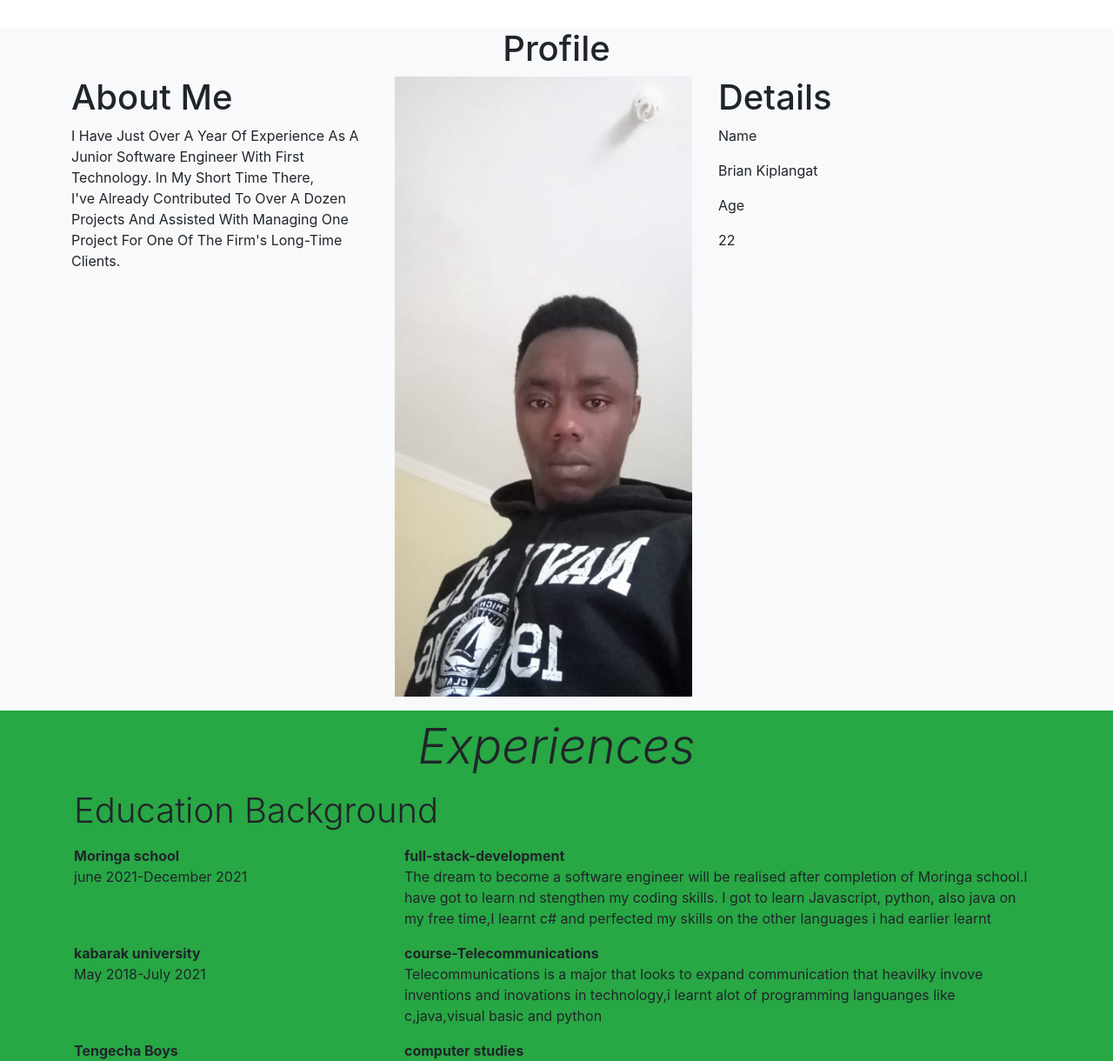
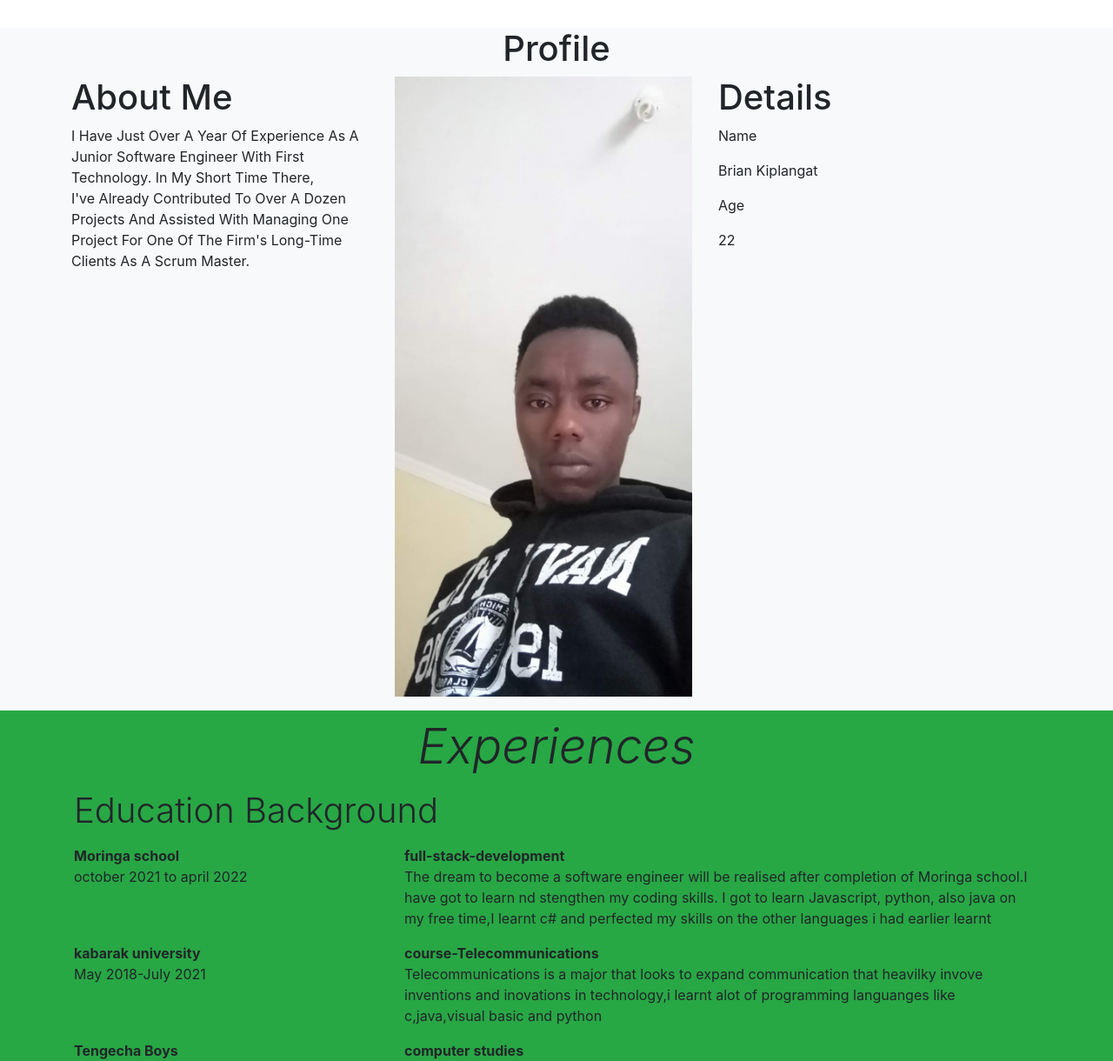
Before and after one commit to Briankiplangat88/portfolio, a plain HTML site: page index.html in a window 1280 px wide. Shown: the part 400-1620 px from the top of the page at 87% size. Drawn offline with nearby package versions, Linux system fonts and the light colour scheme; files that its build step writes are made by us from their sources; files whose address does not match are found by name.

```diff
--- a/index.html
+++ b/index.html
@@ -54,7 +54,7 @@
             <div class="row ">
                  <div class="col-md-4">
                     <h1> about me</h1>
-                    <p>I have just over a year of experience as a junior software engineer with First Technology. In my short time there,<br> I've already contributed to over a dozen projects and assisted with managing one project for one of the firm's long-time clients.</p>
+                    <p>I have just over a year of experience as a junior software engineer with First Technology. In my short time there,<br> I've already contributed to over a dozen projects and assisted with managing one project for one of the firm's long-time clients as a scrum master.</p>
                 </div>
 
                 <div class="col-md-4">
@@ -95,7 +95,7 @@
                   </div>
 
                   <div class="col-md-4">
-                     <p> june 2021-December 2021<p></p>
+                     <p>october 2021 to april 2022<p></p>
                   </div>
                   <div class="col-md-8">
                      <p> The dream to become a software engineer will be realised after completion of Moringa school.I have got to learn nd stengthen my coding skills. I got to learn Javascript, python, also java  on my free time,I learnt c# and perfected my skills on the other languages i had earlier learnt</p>
```
